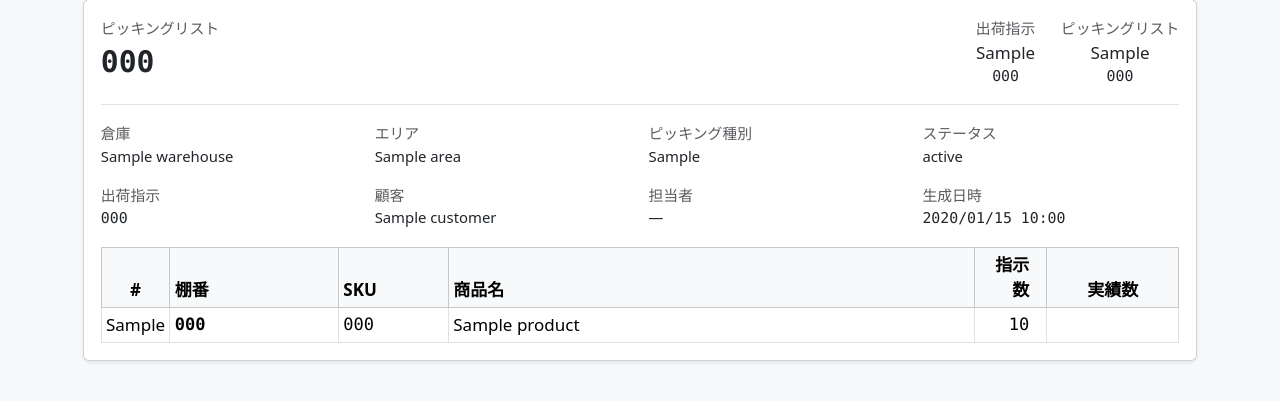
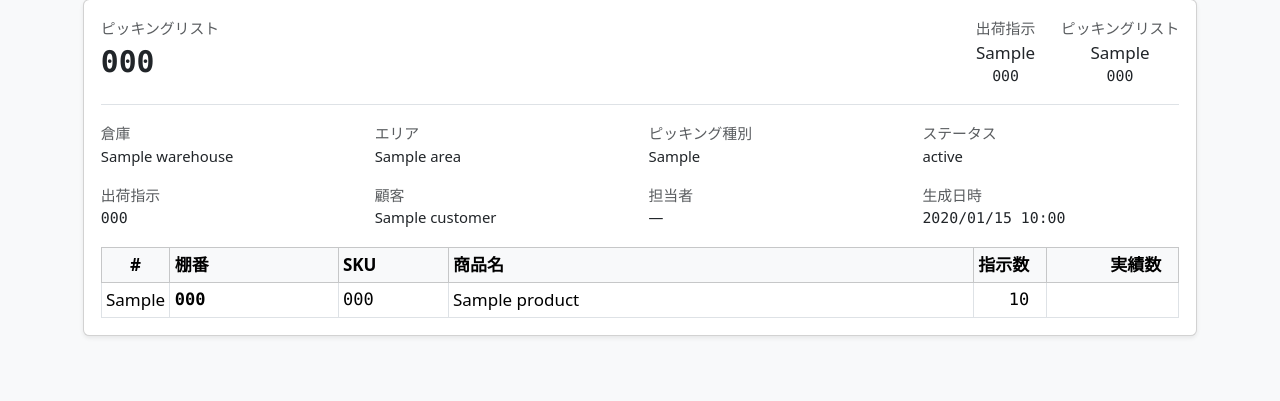
Before and after one commit to Dev-komaki789/wms, a Django app: template templates/a/outbound/picking_list_print.html in a window 1280 px wide. Shown: the part 143-544 px from the top of the page. Run offline with Django 5.2, Linux system fonts and the light colour scheme; the template is opened without the code that fills it: most values are stand-ins (such as "Sample title", 1, 10 or a date in 2020).

Commit message:
fix: ピッキングリストの指示数を1行化し数字カラム名を右寄せ
- 指示数に text-nowrap を追加し 2 行折り返しを解消
- 指示数・実績数のカラム名を右寄せ (text-end) に統一 (数字項目のため)

Co-Authored-By: Claude Opus 4.8 (1M context) <noreply@anthropic.com>

```diff
--- a/templates/a/outbound/picking_list_print.html
+++ b/templates/a/outbound/picking_list_print.html
@@ -103,8 +103,8 @@
           <th class="text-start">棚番</th>
           <th class="text-start" style="width: 110px">SKU</th>
           <th class="text-start">商品名</th>
-          <th class="text-end" style="width: 72px">指示数</th>
-          <th class="text-center text-nowrap" style="width: 132px">実績数</th>
+          <th class="text-end text-nowrap" style="width: 72px">指示数</th>
+          <th class="text-end text-nowrap" style="width: 132px">実績数</th>
         </tr>
       </thead>
       <tbody>
```
